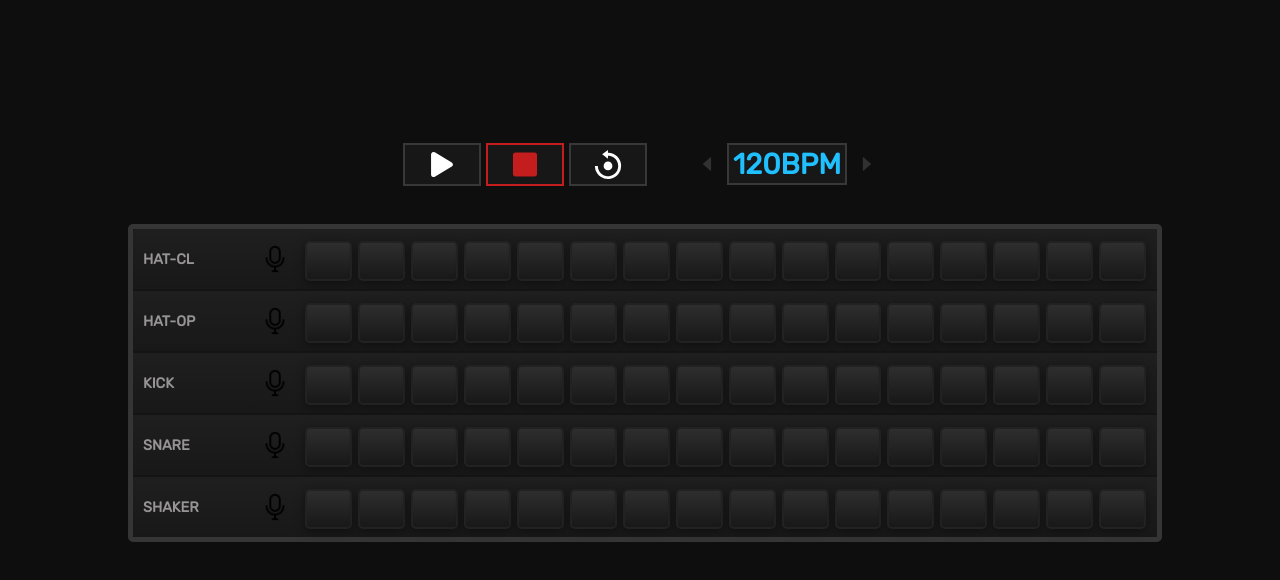
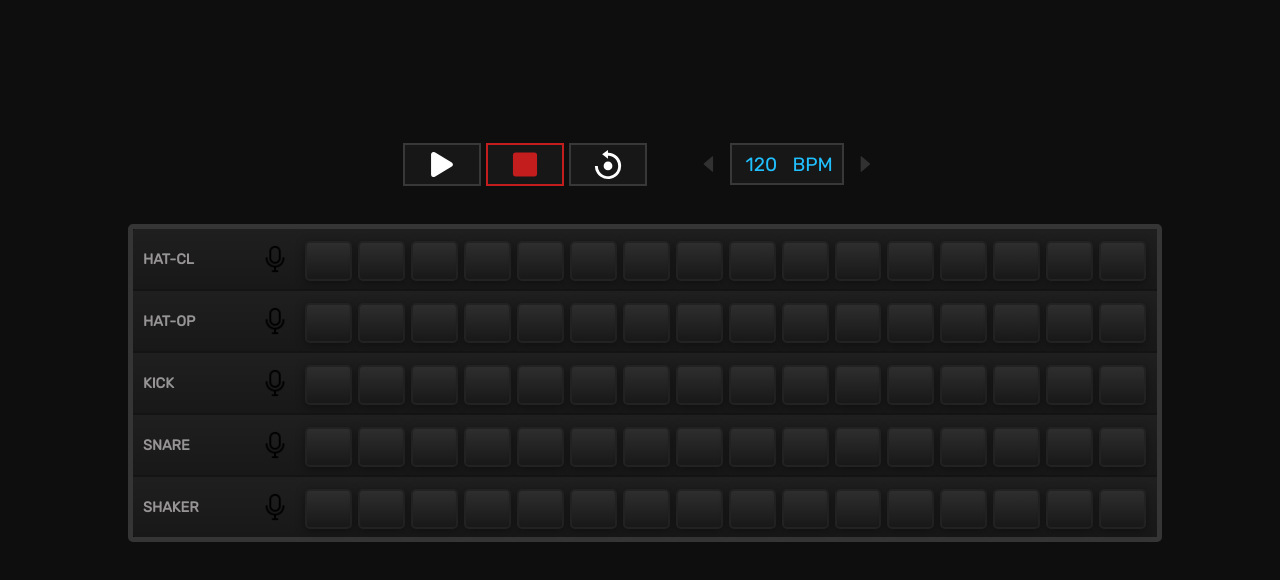
Before and after one commit to r3mot/sampler-step, a React (Vite) app: page / in a window 1280 px wide. Shown: the top 580 px of the page. Built offline with nearby package versions, Linux system fonts and the light colour scheme; no server answers.

Commit message:
Refactor elements

```diff
--- a/src/components/controls/bpm/ControlBPM.jsx
+++ b/src/components/controls/bpm/ControlBPM.jsx
@@ -14,7 +14,8 @@ export const ControlBPM = () => {
         onMouseUp={handleMouseUp}
       />
       <div className={styles.box}>
-        <h2>{bpm}BPM</h2>
+        <div className={styles.boxBPM}>{bpm}</div>
+        <div className={styles.boxLabel}>BPM</div>
       </div>
       <AiFillCaretRight
         size={40}
```
